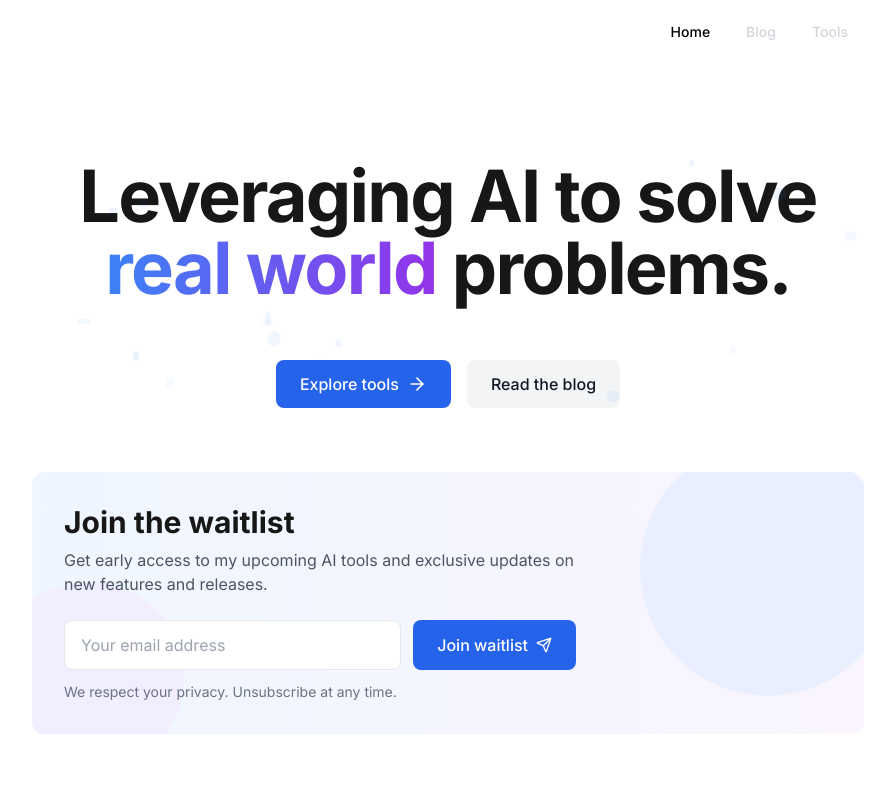
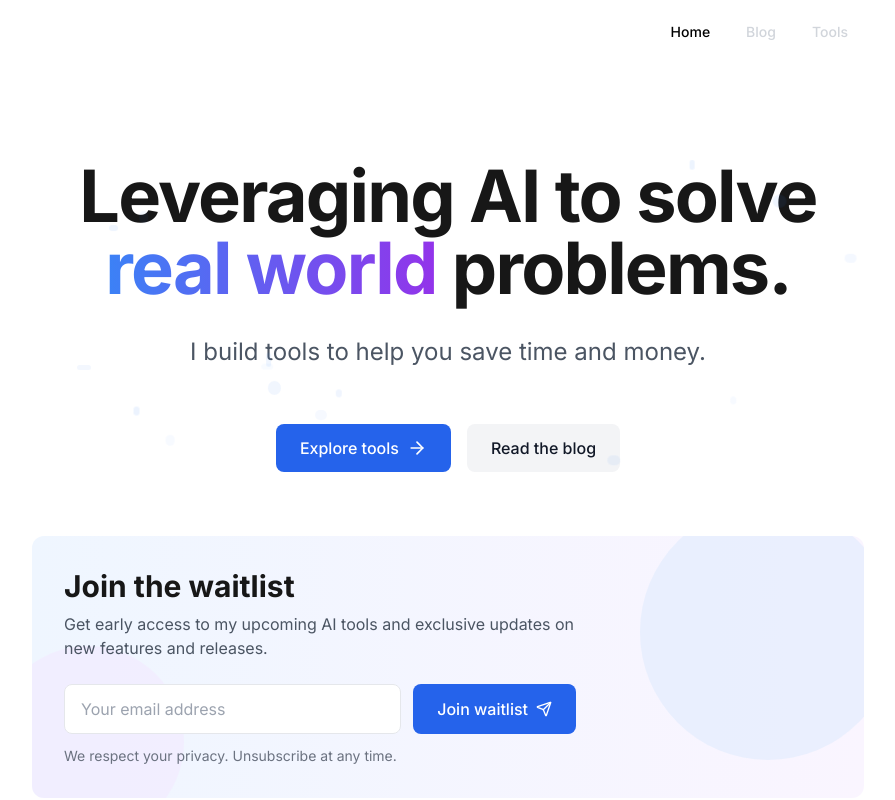
Before and after one commit to TheAIBotler/theaibotler, a Next.js app: page / in a window 1280 px wide. Shown: the top 800 px of the page, without its empty margins (192-1087 px from the left). Built offline with nearby package versions, Linux system fonts and the light colour scheme; no server answers.

Commit message:
added secondary tagline

```diff
--- a/src/app/(marketing)/page.tsx
+++ b/src/app/(marketing)/page.tsx
@@ -16,6 +16,11 @@ export default function HomePage() {
         <h1 className="text-5xl md:text-7xl font-bold tracking-tight">
           Leveraging AI to solve <span className="bg-clip-text text-transparent bg-gradient-to-r from-blue-500 to-purple-600">real world</span> problems.
         </h1>
+
+        {/* Concise mission statement - NEW SECONDARY LINE */}
+        <p className="text-xl md:text-2xl text-gray-600 dark:text-gray-300 max-w-2xl mx-auto">
+          I build tools to help you save time and money.
+        </p>
 
         {/* Clear call-to-action buttons */}
         <div className="pt-6 flex flex-col sm:flex-row gap-4 justify-center">
```
